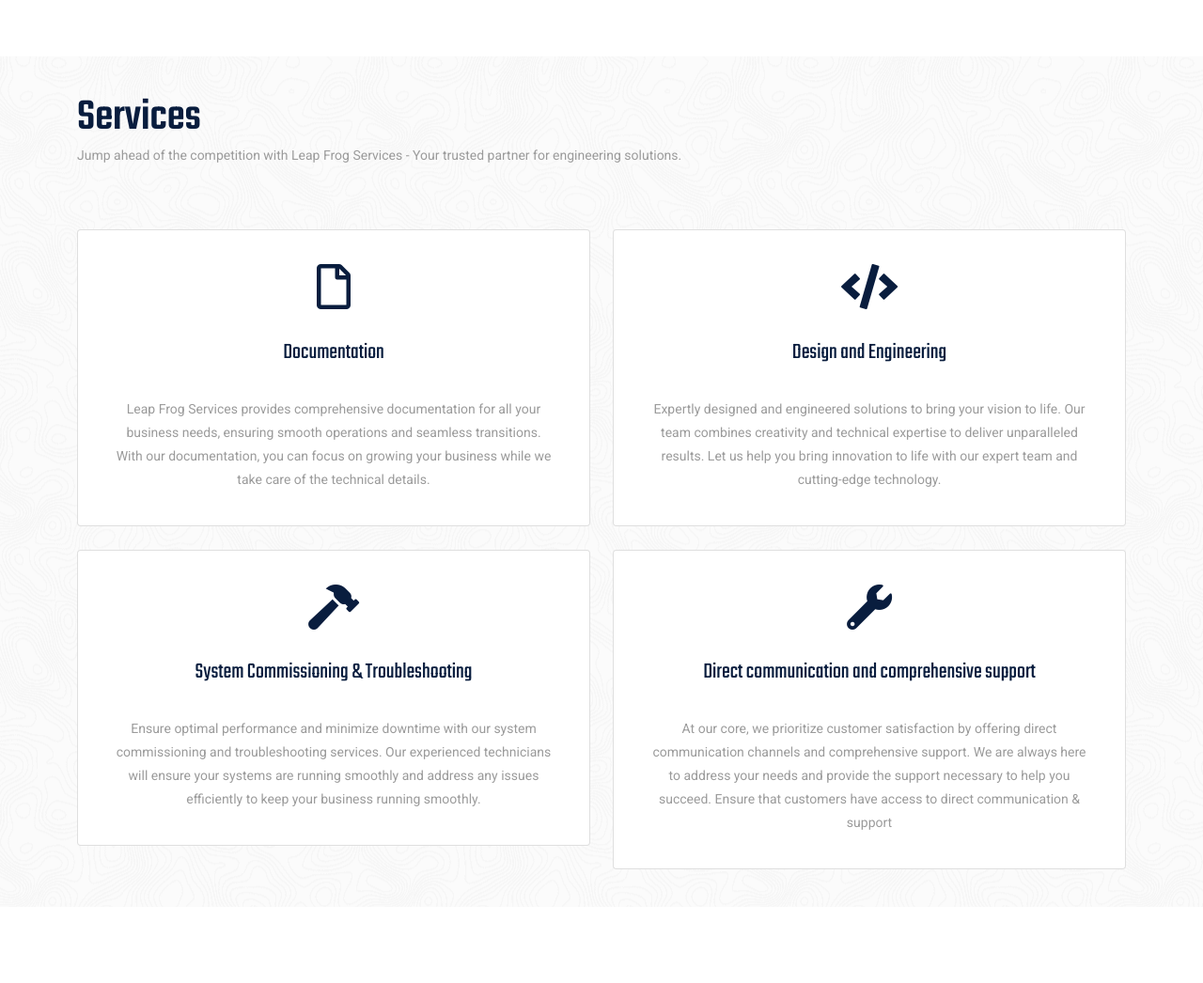
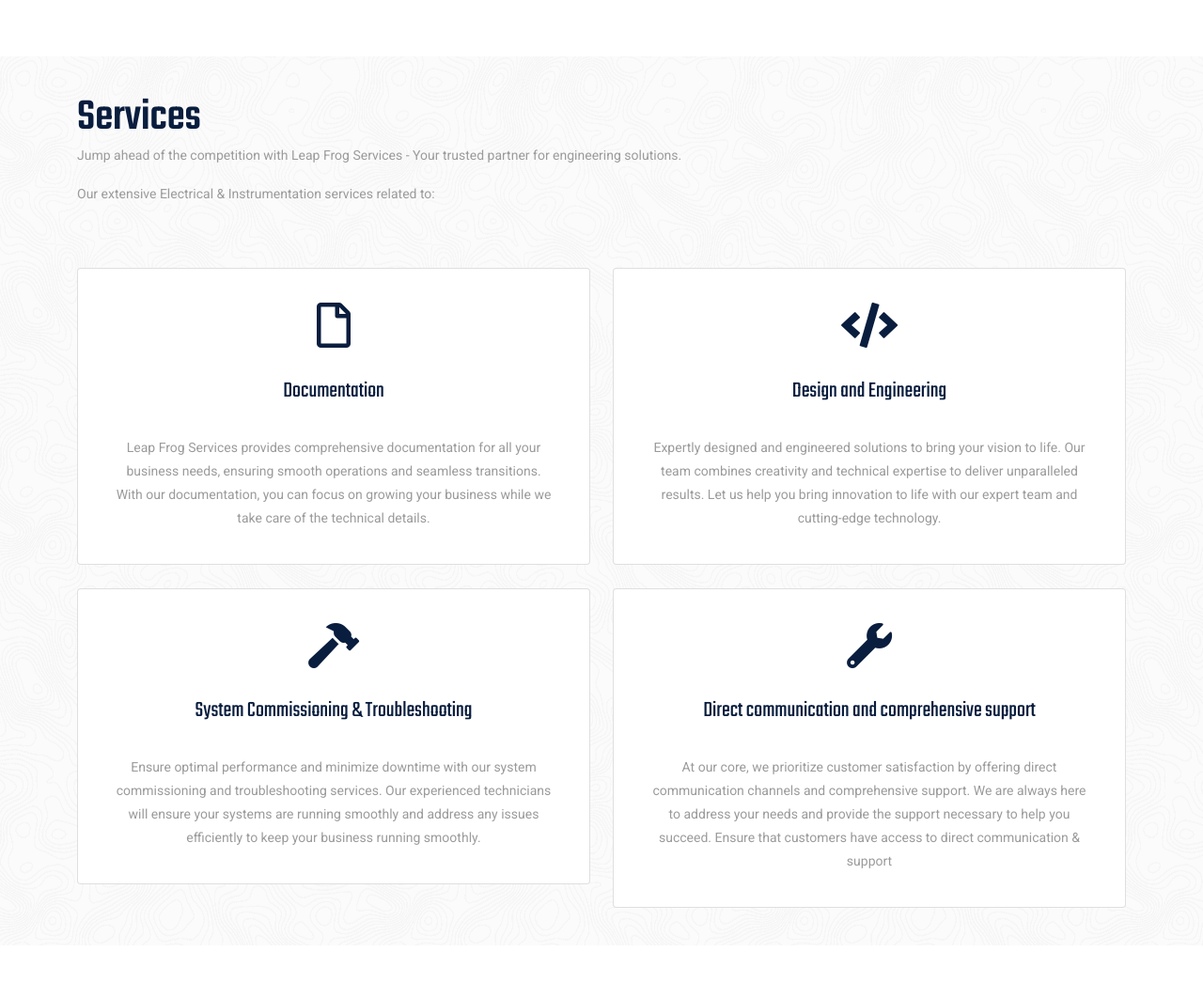
Before and after one commit to shahnirjhor/test, a Laravel app: page /domains in a window 1280 px wide. Shown: the part 839-1885 px from the top of the page at 94% size. Run offline with Laravel 8, Linux system fonts and the light colour scheme; some web fonts are replaced.

Commit message:
domain page update

```diff
--- a/resources/views/website/domains.blade.php
+++ b/resources/views/website/domains.blade.php
@@ -142,6 +142,7 @@
                         <div class="col-lg-12 align-items-center">
                             <h3>Services</h3>
                             <p>Jump ahead of the competition with Leap Frog Services - Your trusted partner for engineering solutions.</p>
+                            <p>Our extensive Electrical & Instrumentation services related to:</p>
                         </div>
                     </div>
                 </div>
```
